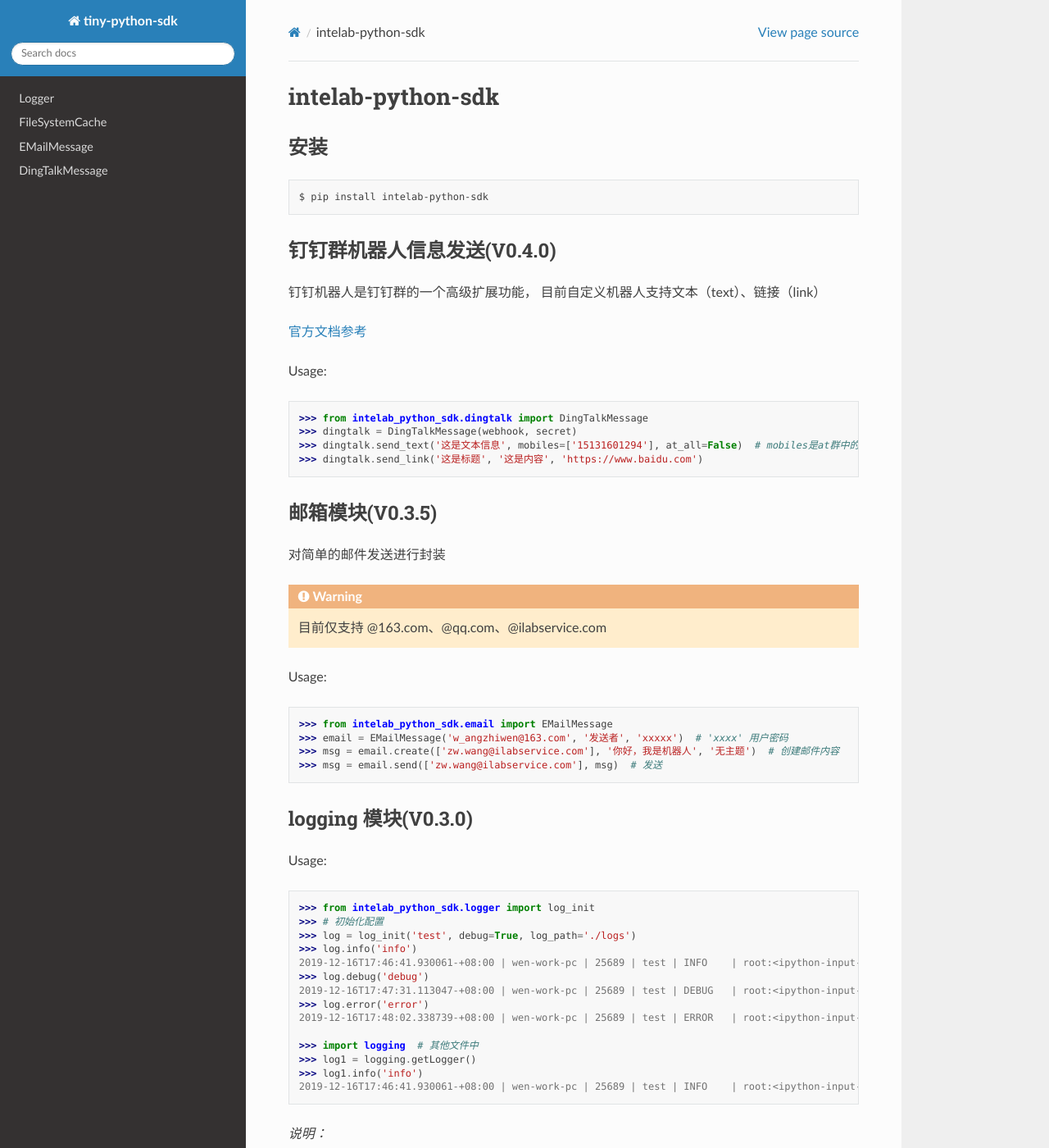
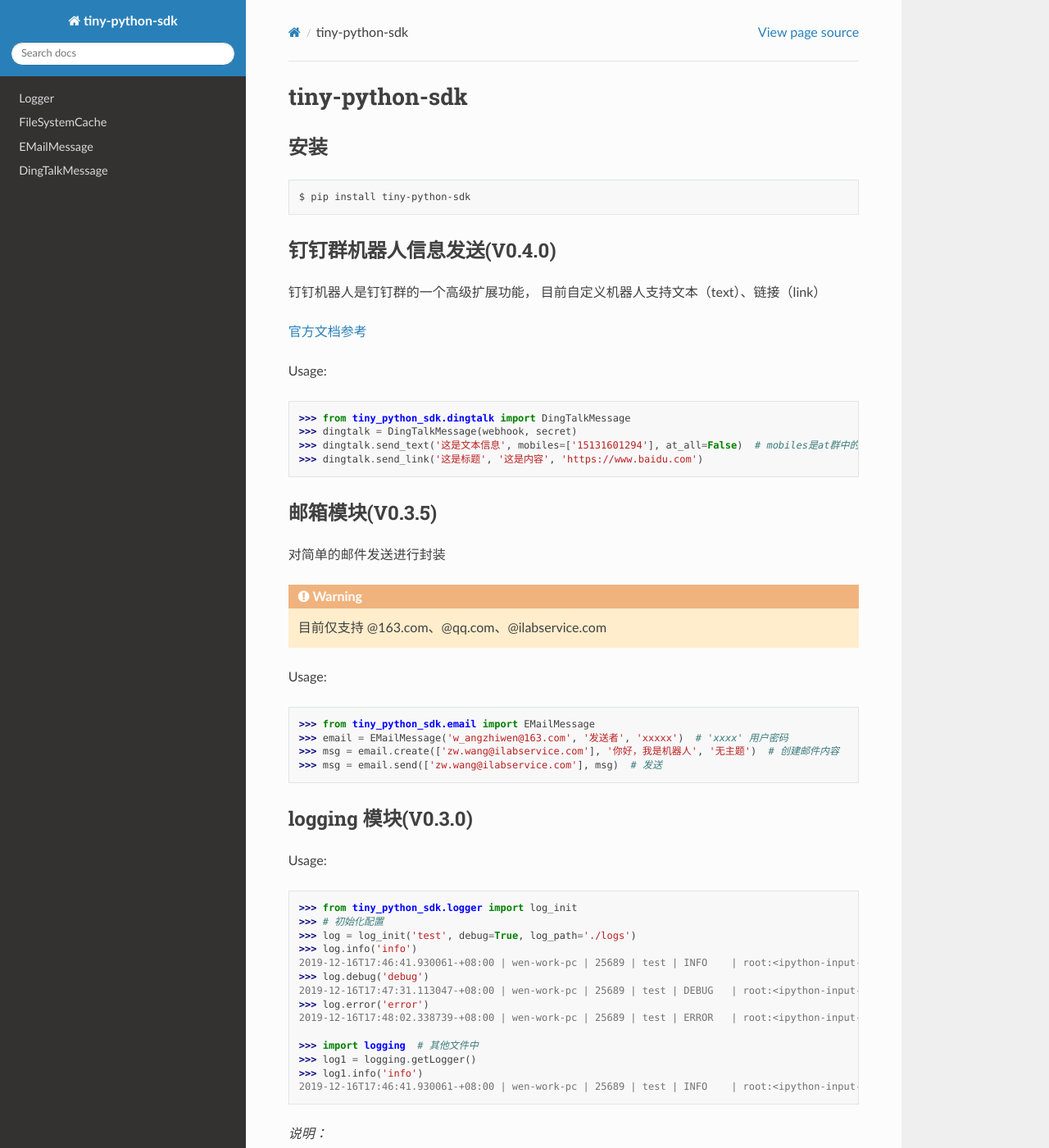
Before and after one commit to zwwangoo/intelab-python-sdk, a Sphinx documentation site: the page built from docs/index.rst, in a window 1280 px wide and 1400 px high. Shown: the whole window at 82% size. Built offline with Sphinx 7.4.7 and the Read the Docs theme 2.0.0, drawn with Linux system fonts in a browser that asks for light colours; some of the changed text lies outside the part shown.

Commit message:
chore: 更新文档

```diff
--- a/docs/cache.rst
+++ b/docs/cache.rst
@@ -3,5 +3,5 @@
 FileSystemCache
 ===============
 
-.. automodule:: intelab_python_sdk.cache.file_system_cache
+.. automodule:: tiny_python_sdk.cache.file_system_cache
    :members:
--- a/docs/dingtalk.rst
+++ b/docs/dingtalk.rst
@@ -3,5 +3,5 @@
 DingTalkMessage
 ===============
 
-.. automodule:: intelab_python_sdk.dingtalk.__init__
+.. automodule:: tiny_python_sdk.dingtalk.__init__
    :members:
--- a/docs/email.rst
+++ b/docs/email.rst
@@ -3,5 +3,5 @@
 EMailMessage
 ============
 
-.. automodule:: intelab_python_sdk.email.__init__
+.. automodule:: tiny_python_sdk.email.__init__
    :members:
--- a/docs/index.rst
+++ b/docs/index.rst
@@ -1,9 +1,9 @@
-.. intelab-python-sdk documentation master file, created by
+.. tiny-python-sdk documentation master file, created by
    sphinx-quickstart on Thu Dec 19 11:44:07 2019.
    You can adapt this file completely to your liking, but it should at least
    contain the root `toctree` directive.
 
-intelab-python-sdk
+tiny-python-sdk
 ==============================================
 
 安装
@@ -11,7 +11,7 @@
 
 .. code-block:: bash
 
-    $ pip install intelab-python-sdk
+    $ pip install tiny-python-sdk
 
 钉钉群机器人信息发送(V0.4.0)
 -----------------------------
@@ -21,7 +21,7 @@
 
 Usage::
 
-    >>> from intelab_python_sdk.dingtalk import DingTalkMessage
+    >>> from tiny_python_sdk.dingtalk import DingTalkMessage
     >>> dingtalk = DingTalkMessage(webhook, secret)
     >>> dingtalk.send_text('这是文本信息', mobiles=['15131601294'], at_all=False)  # mobiles是at群中的人(手机号),at_all为True是at全体
     >>> dingtalk.send_link('这是标题', '这是内容', 'https://www.baidu.com')
@@ -37,7 +37,7 @@
 
 Usage::
 
-    >>> from intelab_python_sdk.email import EMailMessage
+    >>> from tiny_python_sdk.email import EMailMessage
     >>> email = EMailMessage('w_angzhiwen@163.com', '发送者', 'xxxxx')  # 'xxxx' 用户密码
     >>> msg = email.create(['zw.wang@ilabservice.com'], '你好，我是机器人', '无主题')  # 创建邮件内容
     >>> msg = email.send(['zw.wang@ilabservice.com'], msg)  # 发送
@@ -48,7 +48,7 @@
 
 Usage::
 
-    >>> from intelab_python_sdk.logger import log_init
+    >>> from tiny_python_sdk.logger import log_init
     >>> # 初始化配置
     >>> log = log_init('test', debug=True, log_path='./logs')
     >>> log.info('info')
@@ -75,7 +75,7 @@
 
 Usage::
 
-    >>> from intelab_python_sdk.cache import FileSystemCache
+    >>> from tiny_python_sdk.cache import FileSystemCache
     >>> from datetime import datetime
     >>> cache = FileSystemCache('.cache')
     >>> cache.set('12', datetime.now())
--- a/docs/logger.rst
+++ b/docs/logger.rst
@@ -3,5 +3,5 @@
 Logger
 ======
 
-.. automodule:: intelab_python_sdk.logger.__init__
+.. automodule:: tiny_python_sdk.logger.__init__
    :members:
```
